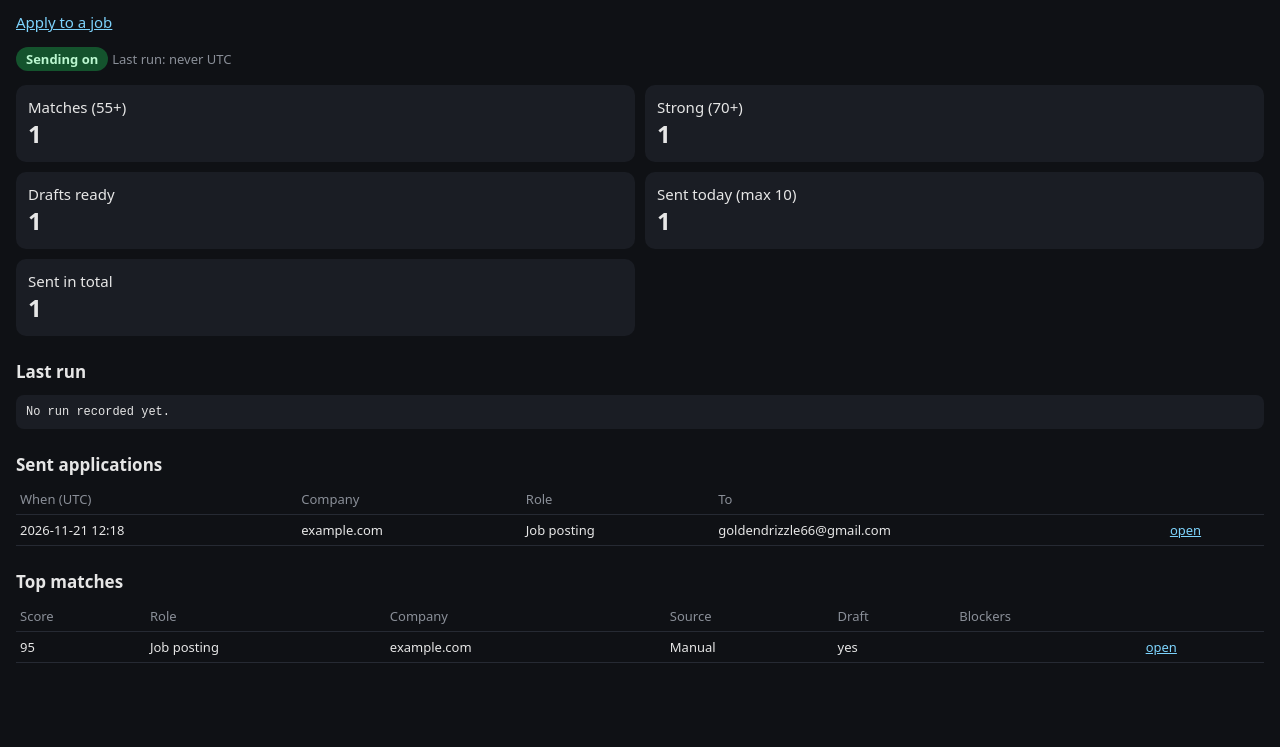
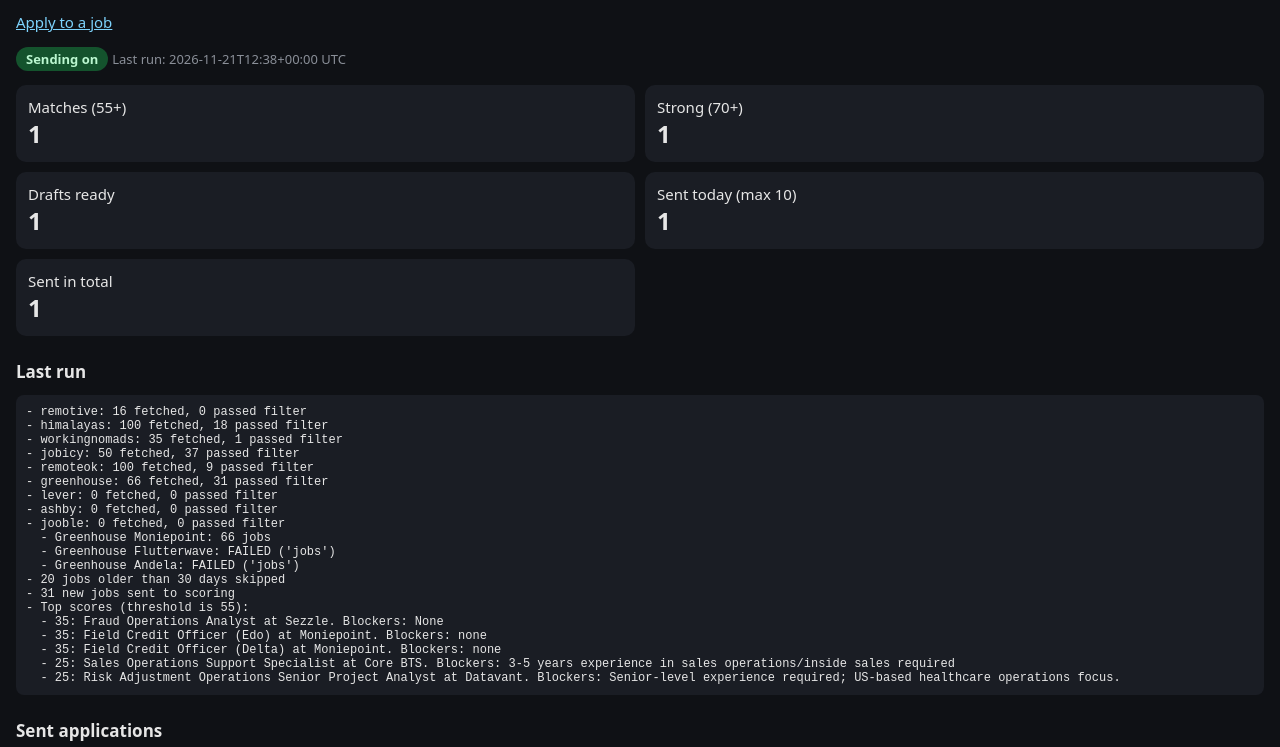
Before and after one commit to Techy-ChurchBoy/Job-seeker, a plain HTML site: page dashboard/index.html in a window 1280 px wide. Shown: the part 49-796 px from the top of the page. Drawn offline with Linux system fonts and the light colour scheme.

```diff
--- a/dashboard/index.html
+++ b/dashboard/index.html
@@ -20,11 +20,30 @@ pre{background:#1a1d24;padding:10px;border-radius:8px;white-space:pre-wrap;font-
 <body>
 <h1>Job search dashboard</h1>
 <p><a href="apply.html">Apply to a job</a></p>
-<div><span class="badge on">Sending on</span> <span class="muted">Last run: never UTC</span></div>
+<div><span class="badge on">Sending on</span> <span class="muted">Last run: 2026-11-21T12:38+00:00 UTC</span></div>
 <div class="cards"><div class="card">Matches (55+)<b>1</b></div><div class="card">Strong (70+)<b>1</b></div><div class="card">Drafts ready<b>1</b></div><div class="card">Sent today (max 10)<b>1</b></div><div class="card">Sent in total<b>1</b></div></div>
 
 <h2>Last run</h2>
-<pre>No run recorded yet.</pre>
+<pre>- remotive: 16 fetched, 0 passed filter
+- himalayas: 100 fetched, 18 passed filter
+- workingnomads: 35 fetched, 1 passed filter
+- jobicy: 50 fetched, 37 passed filter
+- remoteok: 100 fetched, 9 passed filter
+- greenhouse: 66 fetched, 31 passed filter
+- lever: 0 fetched, 0 passed filter
+- ashby: 0 fetched, 0 passed filter
+- jooble: 0 fetched, 0 passed filter
+  - Greenhouse Moniepoint: 66 jobs
+  - Greenhouse Flutterwave: FAILED (&#x27;jobs&#x27;)
+  - Greenhouse Andela: FAILED (&#x27;jobs&#x27;)
+- 20 jobs older than 30 days skipped
+- 31 new jobs sent to scoring
+- Top scores (threshold is 55):
+  - 35: Fraud Operations Analyst at Sezzle. Blockers: None
+  - 35: Field Credit Officer (Edo) at Moniepoint. Blockers: none
+  - 35: Field Credit Officer (Delta) at Moniepoint. Blockers: none
+  - 25: Sales Operations Support Specialist at Core BTS. Blockers: 3-5 years experience in sales operations/inside sales required
+  - 25: Risk Adjustment Operations Senior Project Analyst at Datavant. Blockers: Senior-level experience required; US-based healthcare operations focus.</pre>
 
 <h2>Sent applications</h2>
 <table><tr><th>When (UTC)</th><th>Company</th><th>Role</th><th>To</th><th></th></tr><tr><td>2026-11-21 12:18</td><td>example.com</td><td>Job posting</td><td>goldendrizzle66@gmail.com</td><td><a href="https://example.com/jobs/test-accountant-2026" target="_blank" rel="noopener">open</a></td></tr></table>
```
Also changed, not shown: seen.json (+1 -1 lines), status.json (added, +25 -0 lines).
